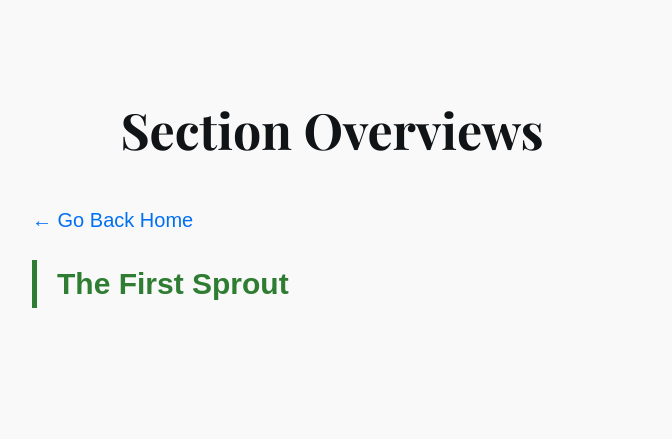
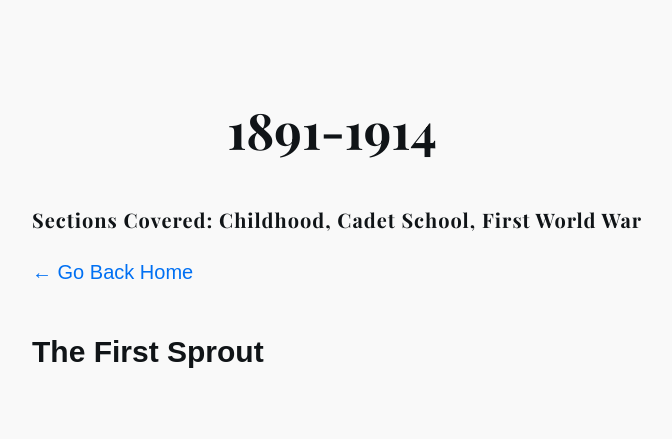
Before and after one commit to Milvusmilvusfasciicauda/Model-psychology-database, a plain HTML site: page page2.html in a window 1280 px wide. Shown: the whole page, without its empty margins (308-980 px from the left). Drawn offline with nearby package versions, Linux system fonts and the light colour scheme.

Commit message:
Update page2.html

```diff
--- a/page2.html
+++ b/page2.html
@@ -31,14 +31,20 @@
     color: #101417;
     text-align: center;
 }
-        .topic-box { margin-bottom: 60px; border-left: 5px solid #2e7d32; padding-left: 20px; }
-        h2 { color: #2e7d32; }
+
+          .topic-box {
+    margin-top: 40px;
+    margin-bottom: 40px; /* Adjust this number to push the sections further down */
+}
+
+        h2 { color: #101417; }
     </style>
 </head>
 <body>
 
     <header>
-        <h1>Section Overviews</h1>
+        <h1>1891-1914</h1>
+        <p class="subtitle">Sections Covered: Childhood, Cadet School, First World War</p>
         <p><a href="index.html">← Go Back Home</a></p>
     </header>
 
```
